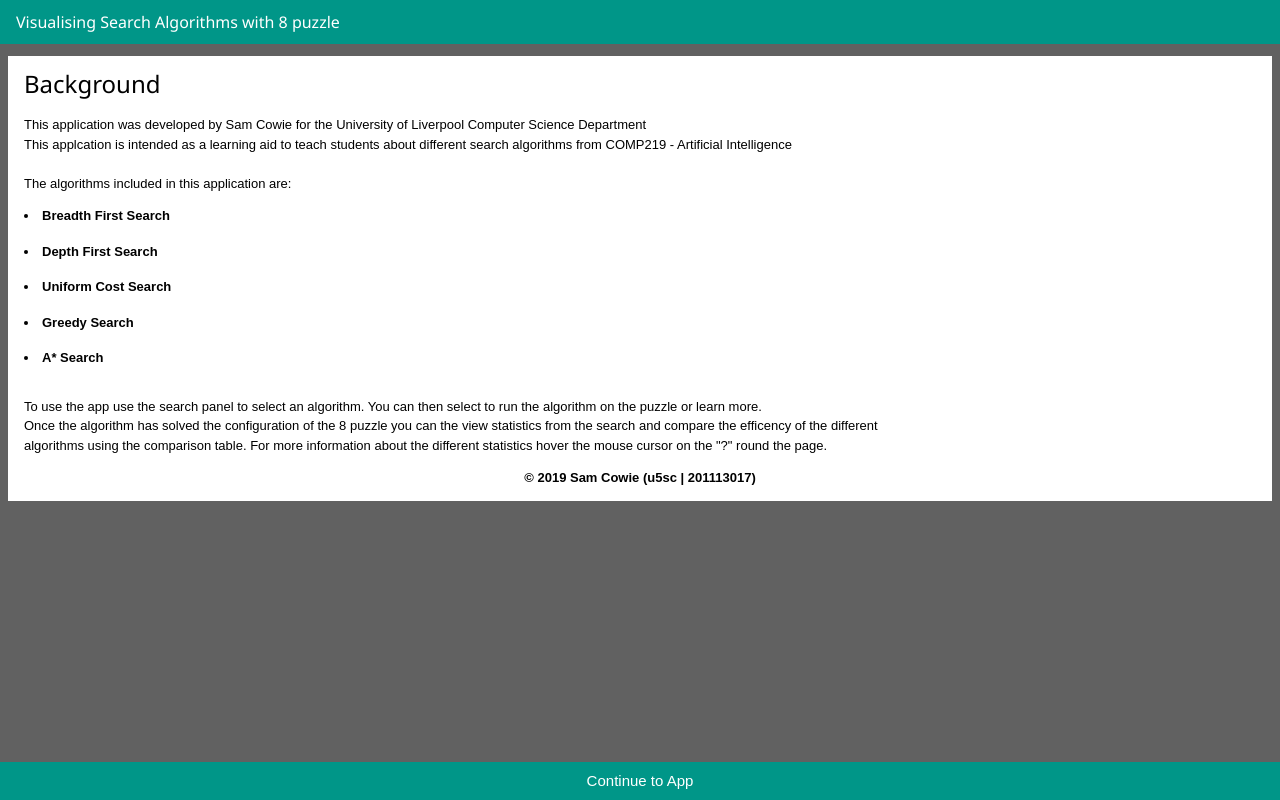
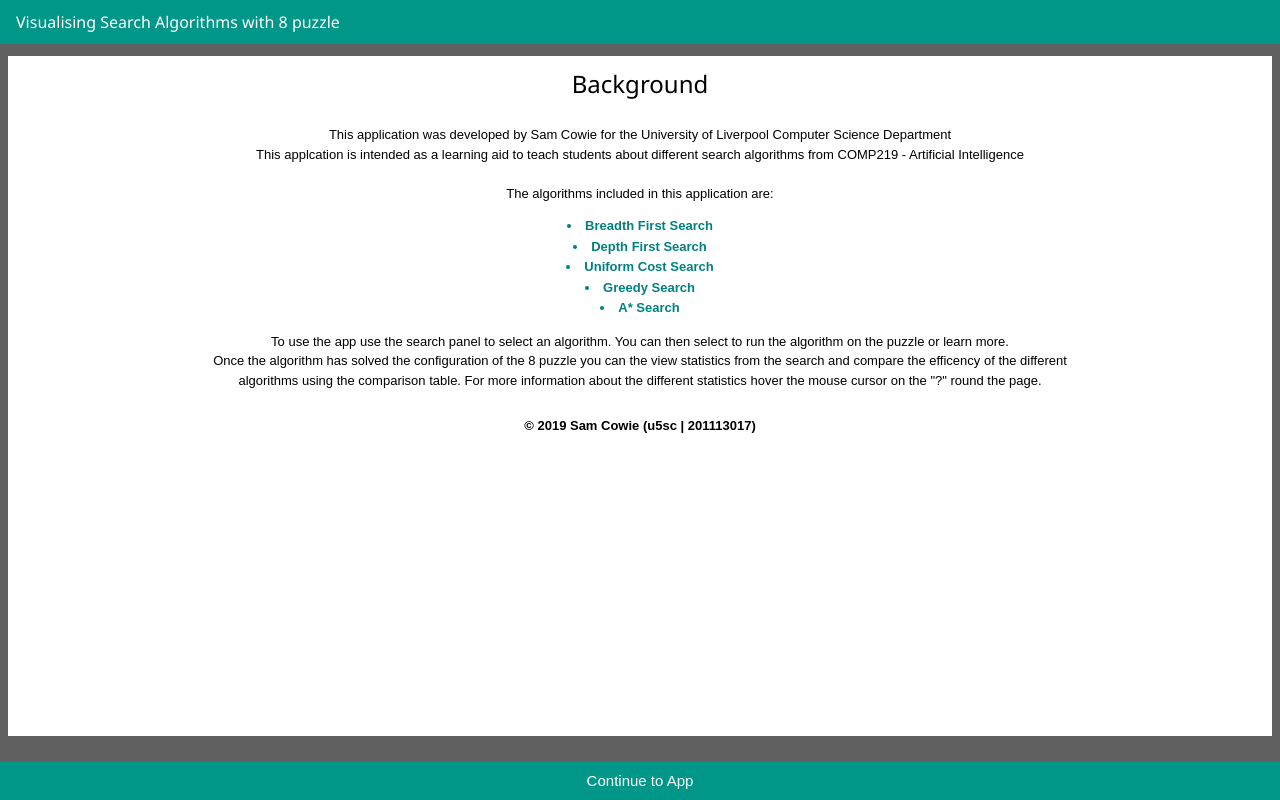
Before and after one commit to SamCowie/elearning_search_algorithm, a plain HTML site: page home.html in a window 1280 px wide. Drawn offline with Linux system fonts and the light colour scheme.

Commit message:
Add files via upload

```diff
--- a/css/index.css
+++ b/css/index.css
@@ -41,6 +41,24 @@ table {
 }
 .test {
 	background-color: red;
+}
+
+#disclaimer {
+	background-color: yellow;
+	width: 100%;
+	height: 85vh;
+	text-align: center;
+	display: inline-block
+}
+#intro {
+	text-align: center;
+	display: inline-block;
+}
+
+#li {
+	color: teal;
+	font-style:bold;
+	padding-bottom:1px;
 }
 
 .round, .delete {
```
